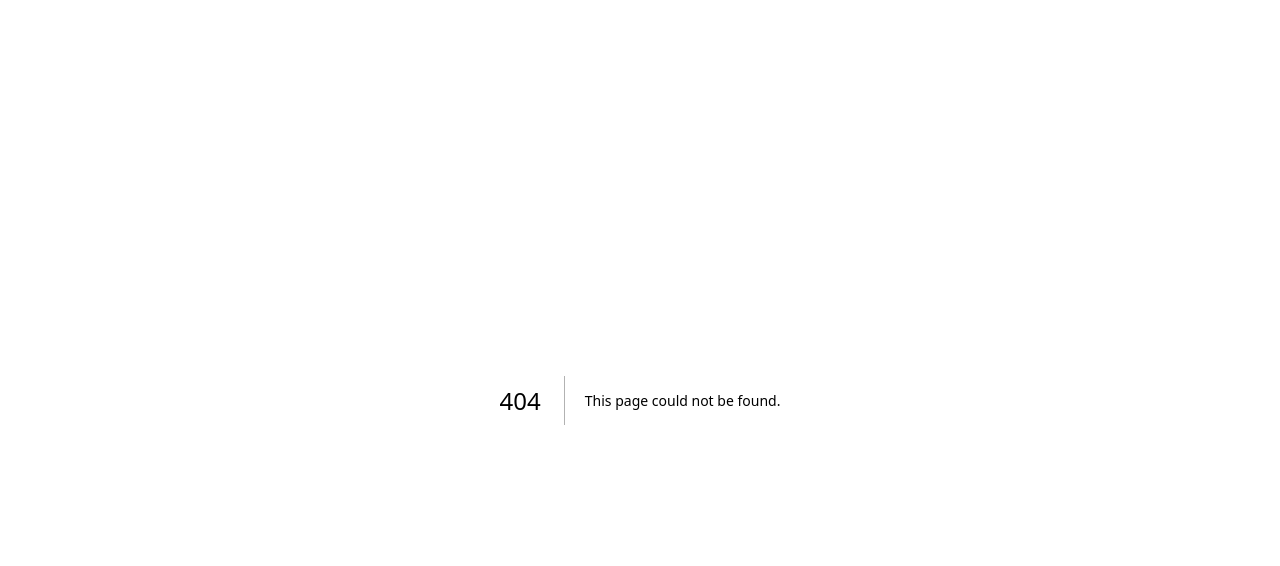
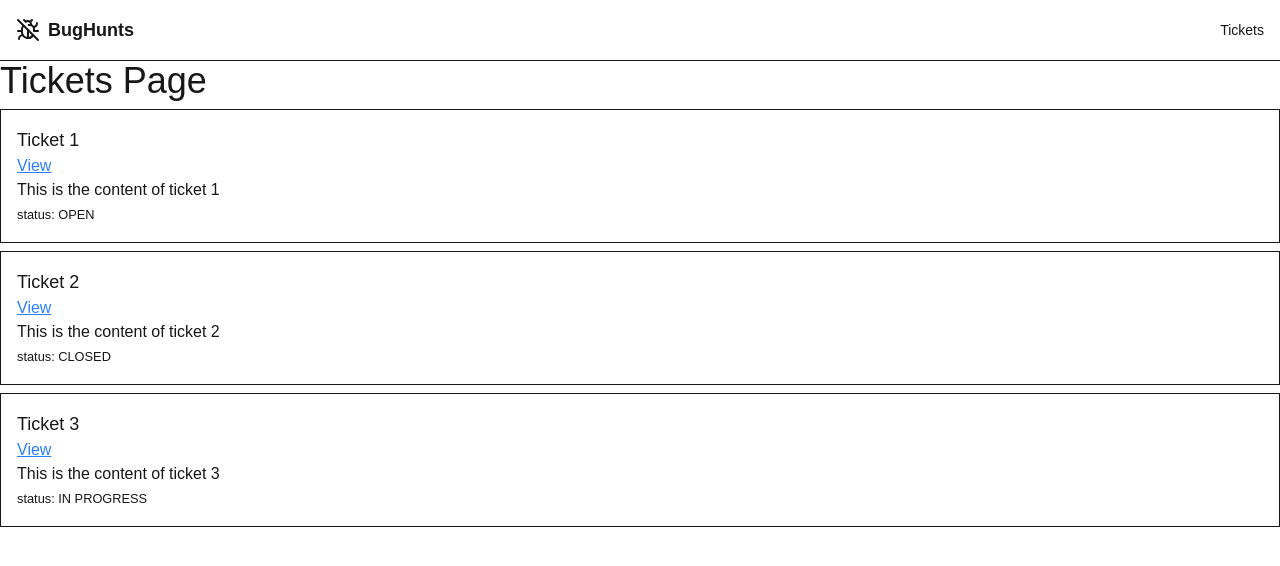
Before and after one commit to femmor/bug-hunt, a Next.js app: page /tickets in a window 1280 px wide. Before the commit this address had no page. Shown: the top 566 px of the page. Built offline with nearby package versions, Linux system fonts and the light colour scheme.

Commit message:
chore: const assertions

```diff
--- a/package.json
+++ b/package.json
@@ -8,9 +8,11 @@
     "start": "next start",
     "lint": "next lint",
     "lint:fix": "next lint --fix",
-    "prepare": "husky"
+    "prepare": "husky",
+    "type": "tsc --noEmit"
   },
   "dependencies": {
+    "lucide-react": "^0.503.0",
     "next": "15.3.1",
     "react": "^19.0.0",
     "react-dom": "^19.0.0"
--- /dev/null
+++ b/src/app/_navigation.tsx
@@ -0,0 +1,28 @@
+import { BugOff } from "lucide-react";
+import Link from "next/link";
+
+const Header = () => {
+  return (
+    <nav>
+      <div className="flex align-items justify-between p-4 border-b">
+        <Link
+          href="/"
+          className="flex items-center gap-x-2 text-sm font-medium text-muted-foreground hover:text-primary"
+        >
+          <BugOff />
+          <h1 className="text-lg font-semibold">BugHunts</h1>
+        </Link>
+        <div className="flex items-center gap-x-4">
+          <Link
+            href="/tickets"
+            className="text-sm font-medium text-muted-foreground hover:text-primary hover:underline"
+          >
+            Tickets
+          </Link>
+        </div>
+      </div>
+    </nav>
+  );
+};
+
+export { Header };
--- a/src/app/layout.tsx
+++ b/src/app/layout.tsx
@@ -1,6 +1,8 @@
 import type { Metadata } from "next";
 import { Geist, Geist_Mono } from "next/font/google";
 import "./globals.css";
+import { Header } from "./_navigation";
+import { ReactNode } from "react";
 
 const geistSans = Geist({
   variable: "--font-geist-sans",
@@ -20,13 +22,14 @@ export const metadata: Metadata = {
 export default function RootLayout({
   children,
 }: Readonly<{
-  children: React.ReactNode;
+  children: ReactNode;
 }>) {
   return (
     <html lang="en">
       <body
         className={`${geistSans.variable} ${geistMono.variable} antialiased`}
       >
+        <Header />
         {children}
       </body>
     </html>
--- a/src/app/page.tsx
+++ b/src/app/page.tsx
@@ -1,10 +1,15 @@
-export default function Home() {
+import { ticketsPath } from "@/paths";
+import Link from "next/link";
+
+const HomePage = () => {
   return (
-    <div className="grid grid-rows-[20px_1fr_20px] items-center justify-items-center min-h-screen p-8 pb-20 gap-16 sm:p-20 font-[family-name:var(--font-geist-sans)]">
-      <main className="flex flex-col gap-[32px] row-start-2 items-center sm:items-start">
-        <h1 className="text-4xl font-semibold">Bug Hunts</h1>
-      </main>
-      <footer className="row-start-3 flex gap-[24px] flex-wrap items-center justify-center"></footer>
+    <div>
+      <h1 className="text-4xl">Welcome to the Home Page</h1>
+      <Link href={ticketsPath} className="underline">
+        Go to Tickets
+      </Link>
     </div>
   );
-}
+};
+
+export default HomePage;
--- /dev/null
+++ b/src/app/tickets/[ticketId]/page.tsx
@@ -0,0 +1,36 @@
+import { initialTickets } from "@/data";
+
+interface TicketProps {
+  params: {
+    ticketId: string;
+  };
+}
+
+const TICKET_ICONS = {
+  OPEN: "O",
+  CLOSED: "X",
+  "IN PROGRESS": ">",
+};
+
+const Ticket = async ({ params }: TicketProps) => {
+  const { ticketId } = await params;
+  const ticket = initialTickets.find((ticket) => ticket.id === ticketId);
+
+  if (!ticket) {
+    return (
+      <p className="text-lg text-center py-4 text-gray-500">
+        Ticket not found!
+      </p>
+    );
+  }
+
+  return (
+    <div>
+      <div>{TICKET_ICONS[ticket.status]}</div>
+      <h2 className="text-lg">{ticket?.title}</h2>
+      <p className="text-sm">{ticket?.content}</p>
+    </div>
+  );
+};
+
+export default Ticket;
--- /dev/null
+++ b/src/app/tickets/page.tsx
@@ -0,0 +1,26 @@
+import { initialTickets } from "@/data";
+import { ticketsPath } from "@/paths";
+import Link from "next/link";
+
+const Tickets = () => {
+  return (
+    <div>
+      <h1 className="text-4xl">Tickets Page</h1>
+      {initialTickets.map((ticket) => (
+        <div key={ticket.id} className="border p-4 my-2">
+          <h2 className="text-lg">{ticket.title}</h2>
+          <Link
+            href={`${ticketsPath}/${ticket.id}`}
+            className="text-blue-500 underline"
+          >
+            View
+          </Link>
+          <p>{ticket.content}</p>
+          <small>status: {ticket.status}</small>
+        </div>
+      ))}
+    </div>
+  );
+};
+
+export default Tickets;
--- /dev/null
+++ b/src/data.ts
@@ -0,0 +1,20 @@
+export const initialTickets = [
+  {
+    id: "1",
+    title: "Ticket 1",
+    content: "This is the content of ticket 1",
+    status: "OPEN" as const,
+  },
+  {
+    id: "2",
+    title: "Ticket 2",
+    content: "This is the content of ticket 2",
+    status: "CLOSED" as const,
+  },
+  {
+    id: "3",
+    title: "Ticket 3",
+    content: "This is the content of ticket 3",
+    status: "IN PROGRESS" as const,
+  },
+];
--- /dev/null
+++ b/src/paths.ts
@@ -0,0 +1 @@
+export const ticketsPath = "/tickets";
```
Also changed, not shown: 1 other file (tests, documents, lock files or other folders).
